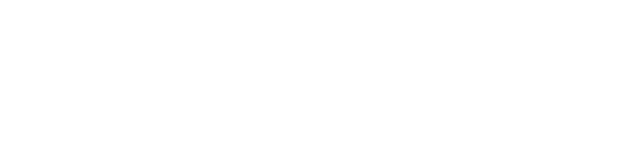
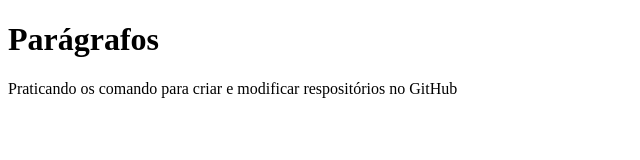
Before and after one commit to Josiel-Software-Engineer/PracticeGit, a plain HTML site: page index.html in a window 1280 px wide. Shown: the whole page, without its empty margins (0-640 px from the left). Drawn offline with Linux system fonts and the light colour scheme.

Commit message:
paragrafo

```diff
--- a/index.html
+++ b/index.html
@@ -6,6 +6,7 @@
     <title>PracticeGitHub</title>
 </head>
 <body>
-
+    <h1>Parágrafos</h1>
+    <p>Praticando os comando para criar e modificar respositórios no GitHub</p>
 </body>
 </html>
```
